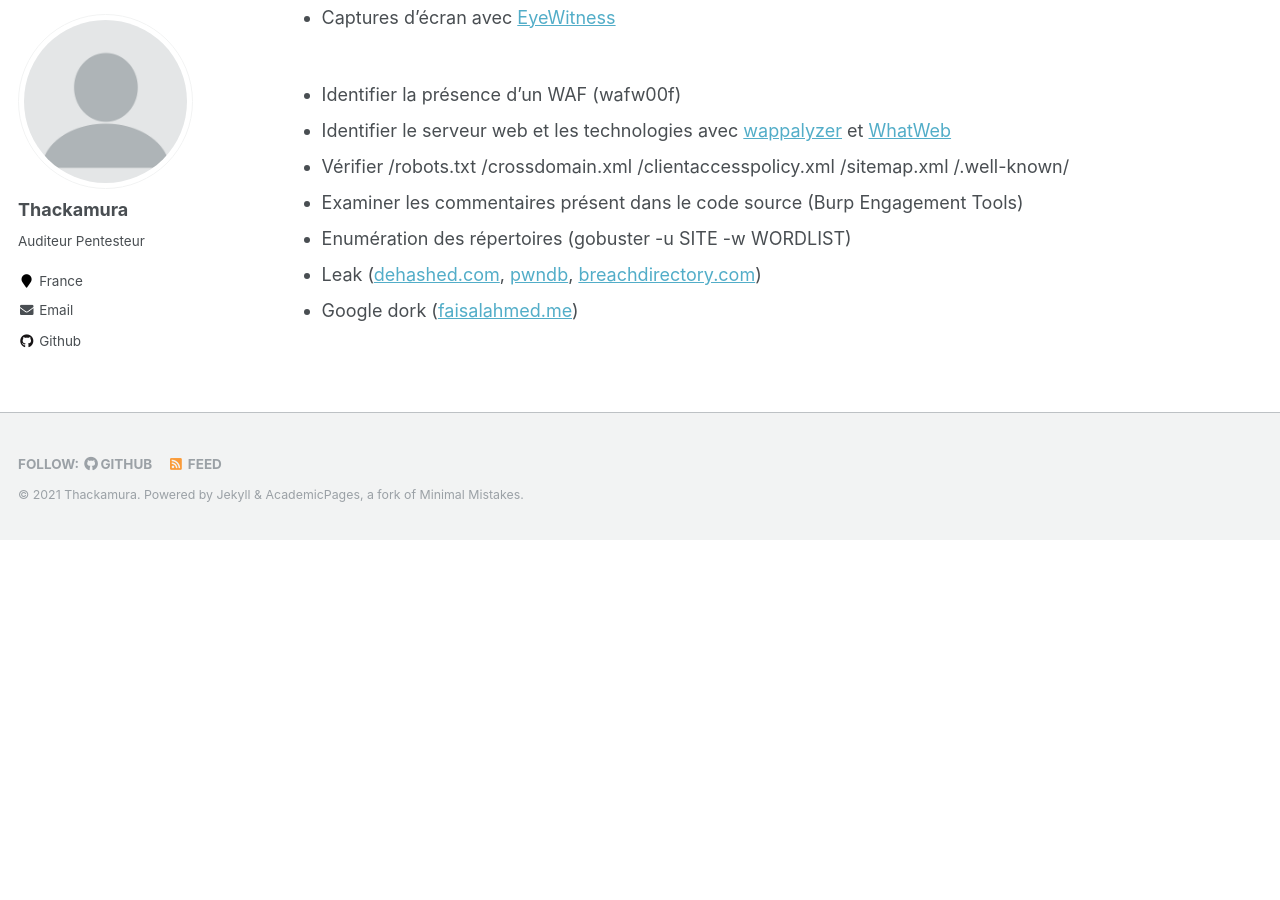
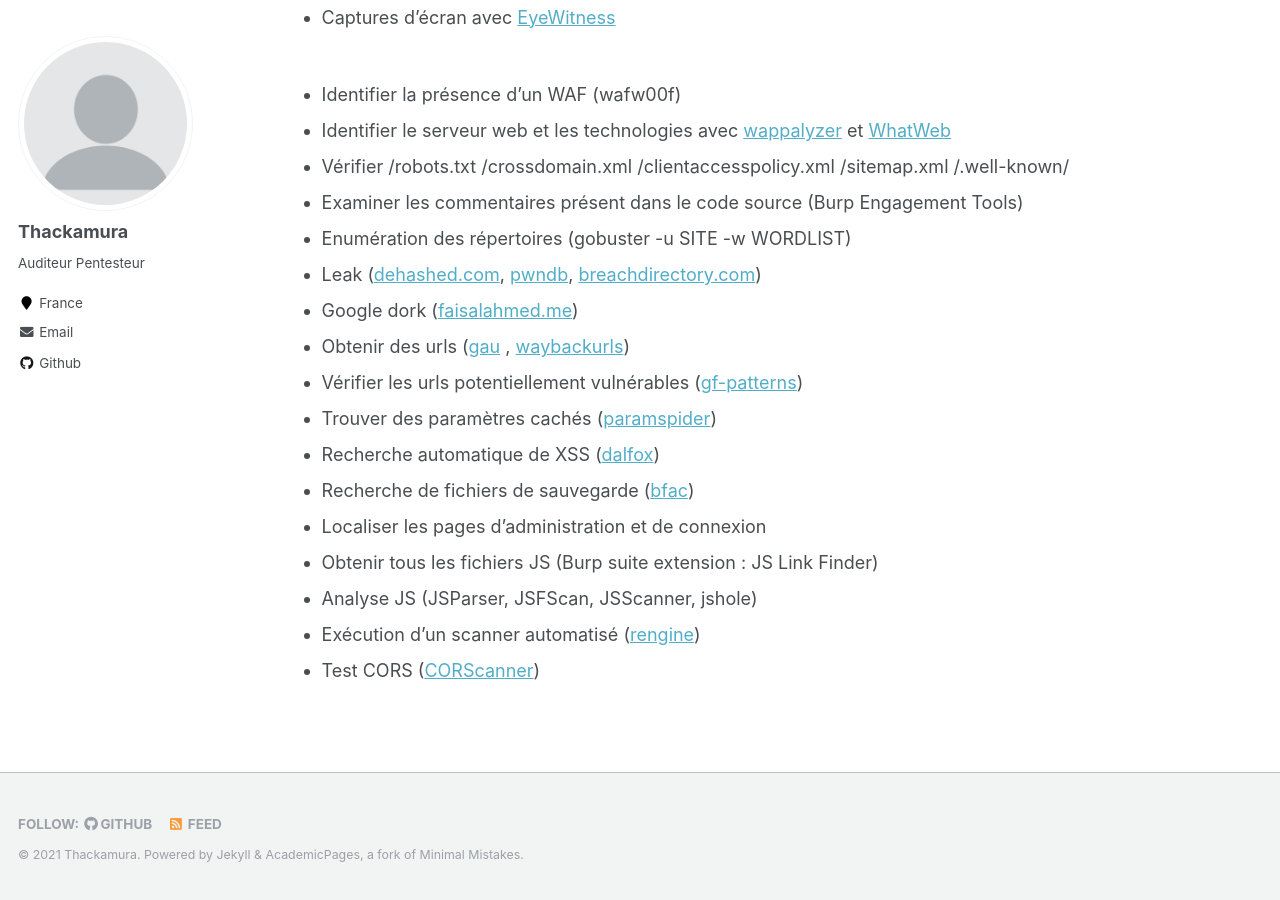
Before and after one commit to thackamura/thackamura.github.io, a Jekyll site: the page built from _pages/web-checklist.md, in a window 1280 px wide and 900 px high, scrolled down 565 px. Built offline with Jekyll 4.4.1, drawn with Linux system fonts in a browser that asks for light colours; before the commit the page ends 1105 px from its top, so only the background shows below that.

Commit message:
Update web-checklist.md

```diff
--- a/_pages/web-checklist.md
+++ b/_pages/web-checklist.md
@@ -32,3 +32,13 @@
 * Enumération des répertoires (gobuster -u SITE -w WORDLIST)
 * Leak ([dehashed.com](https://www.dehashed.com/), [pwndb](https://github.com/davidtavarez/pwndb), [breachdirectory.com](https://breachdirectory.com/))
 * Google dork ([faisalahmed.me](https://dorks.faisalahmed.me/))
+* Obtenir des urls ([gau](https://github.com/lc/gau) , [waybackurls](https://github.com/tomnomnom/waybackurls))
+* Vérifier les urls potentiellement vulnérables ([gf-patterns](https://github.com/1ndianl33t/Gf-Patterns))
+* Trouver des paramètres cachés ([paramspider](https://github.com/devanshbatham/ParamSpider))
+* Recherche automatique de XSS ([dalfox](https://github.com/hahwul/dalfox))
+* Recherche de fichiers de sauvegarde ([bfac](https://github.com/mazen160/bfac))
+* Localiser les pages d'administration et de connexion
+* Obtenir tous les fichiers JS (Burp suite extension : JS Link Finder)
+* Analyse JS (JSParser, JSFScan, JSScanner, jshole)
+* Exécution d'un scanner automatisé ([rengine](https://github.com/yogeshojha/rengine))
+* Test CORS ([CORScanner](https://github.com/chenjj/CORScanner))
```
